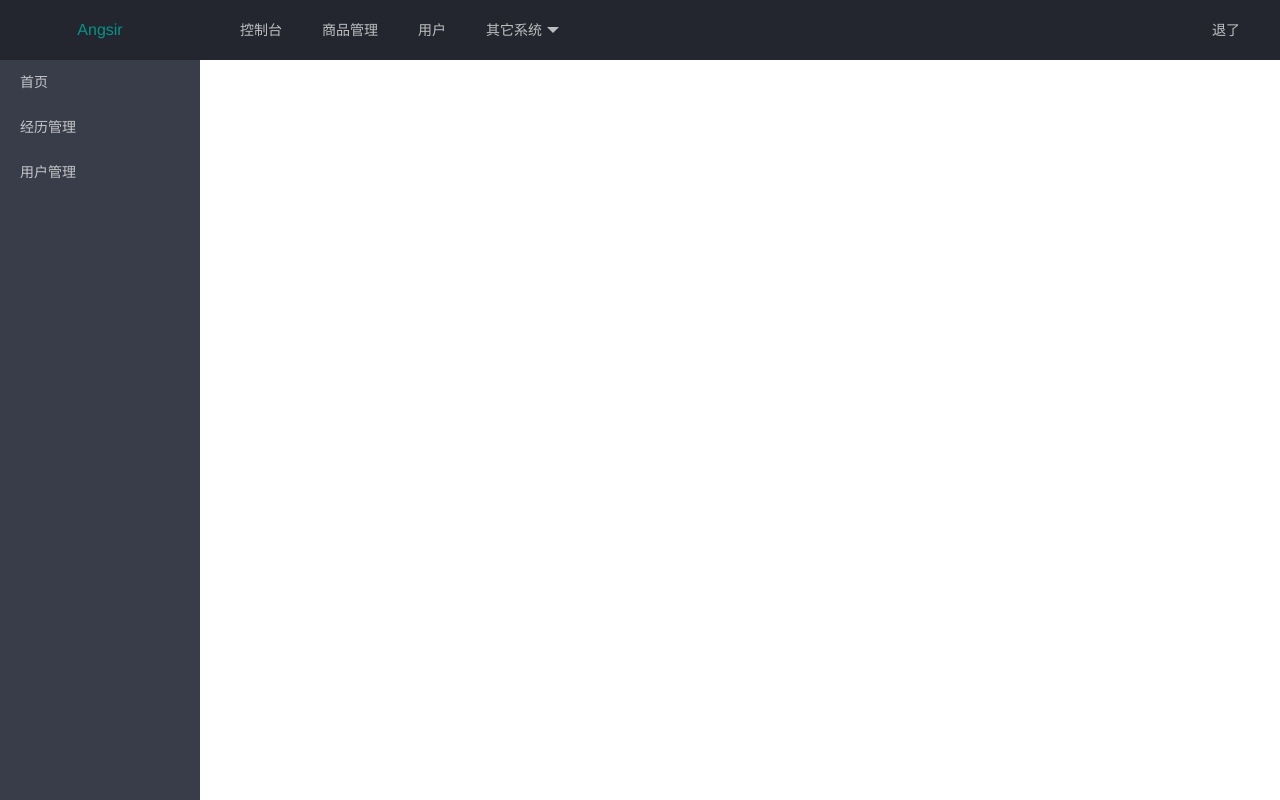
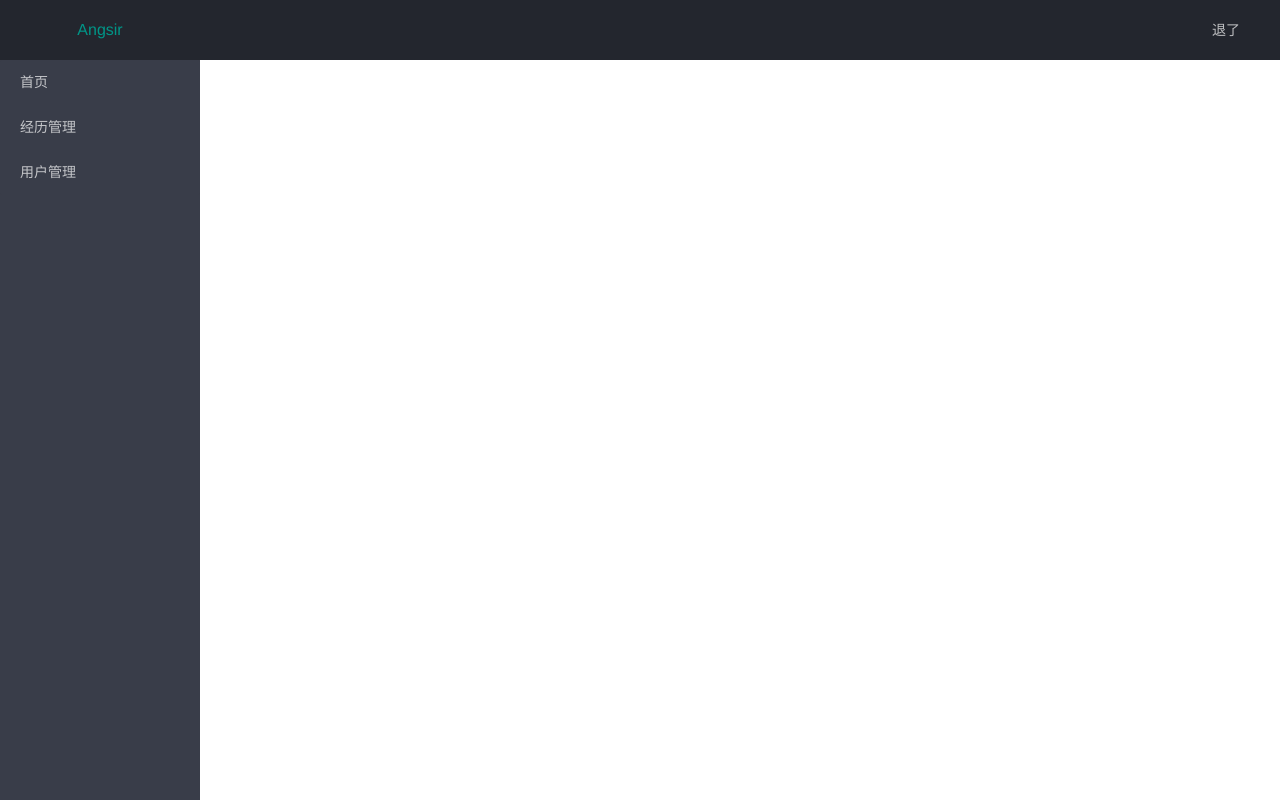
Before and after one commit to origin-plan-super/Angsir, a PHP site: the page made by App/Admin/View/Index/index.html in a window 1280 px wide. Run offline with PHP 8.4, Linux system fonts and the light colour scheme; the template is opened without the code that fills it, so the values that code supplies are empty.

Commit message:
修改小bug

```diff
--- a/App/Admin/View/Index/index.html
+++ b/App/Admin/View/Index/index.html
@@ -36,42 +36,9 @@
         <div class="layui-header">
             <div class="layui-logo">Angsir</div>
             <!-- 头部区域（可配合layui已有的水平导航） -->
-            <ul class="layui-nav layui-layout-left">
-                <li class="layui-nav-item">
-                    <a href="">控制台</a>
-                </li>
-                <li class="layui-nav-item">
-                    <a href="">商品管理</a>
-                </li>
-                <li class="layui-nav-item">
-                    <a href="">用户</a>
-                </li>
-                <li class="layui-nav-item">
-                    <a href="javascript:;">其它系统</a>
-                    <dl class="layui-nav-child">
-                        <dd>
-                            <a href="">邮件管理</a>
-                        </dd>
-                        <dd>
-                            <a href="">消息管理</a>
-                        </dd>
-                        <dd>
-                            <a href="">授权管理</a>
-                        </dd>
-                    </dl>
-                </li>
-            </ul>
+
             <ul class="layui-nav layui-layout-right">
-                <li class="layui-nav-item">
-                    <dl class="layui-nav-child">
-                        <dd>
-                            <a href="">基本资料</a>
-                        </dd>
-                        <dd>
-                            <a href="">安全设置</a>
-                        </dd>
-                    </dl>
-                </li>
+
                 <li class="layui-nav-item">
                     <a href="{:U('Login/sinOut')}">退了</a>
                 </li>
--- a/index.php
+++ b/index.php
@@ -21,9 +21,9 @@ define('APP_DEBUG', true);
 // 定义应用目录
 define('APP_PATH', './App/');
 define('PAPER_DATA_PATH', './data/');
+
 // 全局key
 define('__KEY__', 'angsir12138..');
-
 //定义工作路径
 define('WORKING_PATH', str_replace('\\', '/', __DIR__));
 //定义上传的跟目录——用户
```
